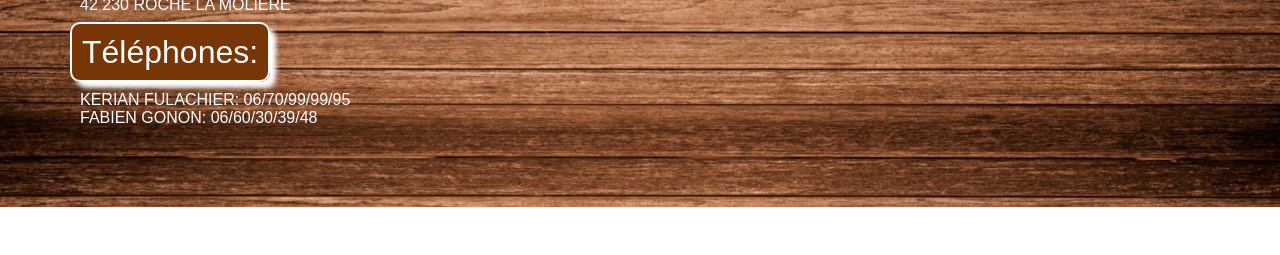
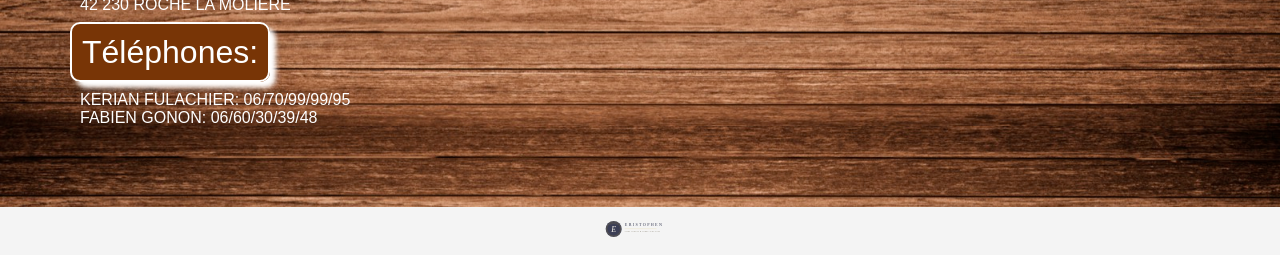
Before and after one commit to Eristophen/les-terrasses-du-forez, a plain HTML site: page index.html in a window 1280 px wide. Shown: the part 1288-1543 px from the top of the page. Before the commit the page ends 1495 px from the top, so only its background shows below. Drawn offline with Linux system fonts and the light colour scheme.

Commit message:
Ajoute la signature Eristophen en bas de page
Petit credit discret sous le footer, present sur toutes les pages via le partial footer.html.

```diff
--- a/css/style.css
+++ b/css/style.css
@@ -380,3 +380,15 @@ nav > ul > li:hover > a{
     height: 45vw;
   }
 }
+
+.credit{
+  text-align: center;
+  padding: 8px;
+  background-color: #f4f4f4;
+}
+
+.credit-signature{
+  height: 28px;
+  width: auto;
+  opacity: 0.85;
+}
--- a/partials/footer.html
+++ b/partials/footer.html
@@ -22,4 +22,7 @@
             </div>
         </div>
     </div>
+    <div class="credit">
+        <img src="Image/eristophen-signature.svg" alt="Site conçu et codé par Eristophen" class="credit-signature">
+    </div>
 </footer>
```
Also changed, not shown: Image/eristophen-signature.svg (added).
